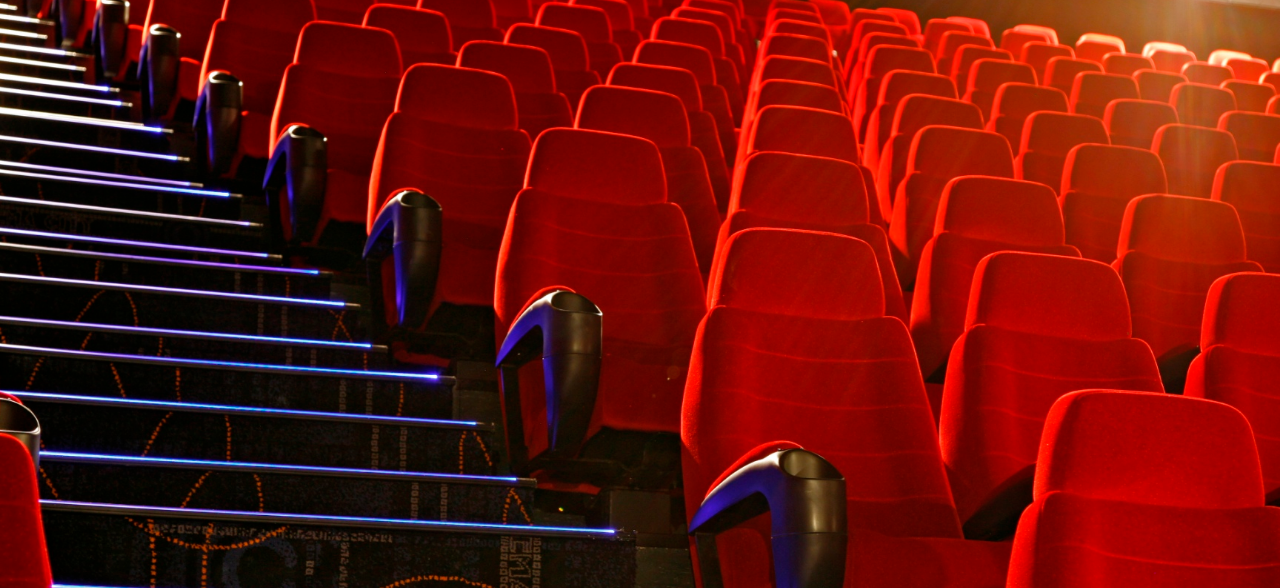
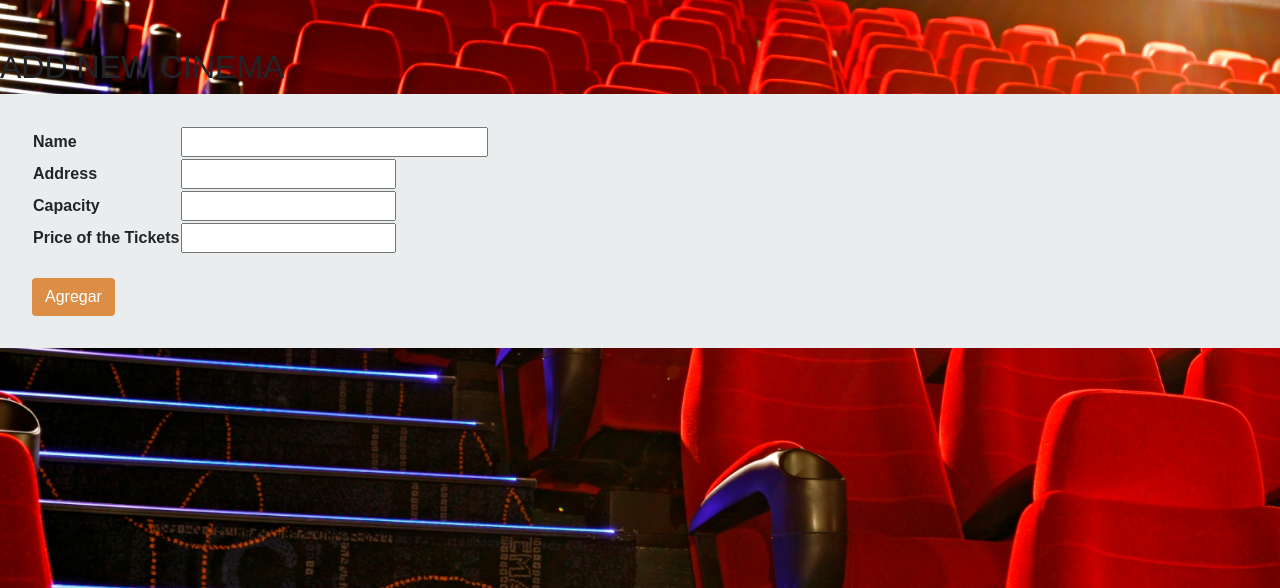
Before and after one commit to RodriSuarez/MoviePass, a PHP site: template Views/cinema-add.php in a window 1280 px wide. Shown: the part 56-644 px from the top of the page. Run offline with PHP 8.4, Linux system fonts and the light colour scheme; the template is opened without the code that fills it, so the values that code supplies are empty; some libraries are stand-ins or nearby versions.

Commit message:
Agrego add
add no anda

```diff
--- a/Config/Config.php
+++ b/Config/Config.php
@@ -3,6 +3,9 @@
 define("ROOT", dirname(__DIR__) . "\\");
 //Path to your project's root folder
 define("FRONT_ROOT", "\\MoviePass\\");
+/*
+define("ROOT_MANUAL","lab/MoviePass/");
+*/
 define("VIEWS_PATH", "Views\\");
 define("CSS_PATH", FRONT_ROOT.VIEWS_PATH . "css\\");
 define("JS_PATH", FRONT_ROOT.VIEWS_PATH . "js\\");
--- a/Controllers/cinemaController.php
+++ b/Controllers/cinemaController.php
@@ -14,6 +14,7 @@
 
         public function ShowAddView()
         {
+            $cinemaList=$this->cinemaDao->GetAll();
             require_once(VIEWS_PATH."cinema-add.php");
         }
 
--- a/Views/cinema-add.php
+++ b/Views/cinema-add.php
@@ -1,6 +1,52 @@
 <?php require_once('nav.php'); ?>
+
 <main class="py-5">
      <section id="listado" class="mb-5">
+        <div class="content">
+        	<div id="comments" >
+        <h2>ADD NEW CINEMA</h2>
+        <form action=" <?php echo FRONT_ROOT."Cinema/Add" ?>" method="GET"  style="background-color: #EAEDED;padding: 2rem !important;">
+          <table>
+
+              <tr>
+              	   <!--  private $name;
+        private $address;
+        private $capacity;
+        private $priceTicket;!-->
+                <th>Name</th>
+                 <td>
+                  <input type="text" name="name" size="30" required>
+                </td>
+
+             </tr>
+             <tr>
+                <th>Address</th>
+            <td>
+                  <input type="text" name="address" size="20" required>
+                </td>
+            </tr>
+            <tr>
+                <th>Capacity</th>
+                <td>
+                  <input type="number" name="capacity" size="20" required>
+                </td>
+                </tr>
+                <tr>
+                <th>Price of the Tickets</th>
+                <td>
+                  <input type="number" name="priceTicket" size="10" required>
+                </td>
+              </tr>
+              </table>
+          <br>
+          <div>
+            <input type="submit" class="btn" value="Agregar" style="background-color:#DC8E47;color:white;"/>
+          </div>
+        </form>
+      </div>
+    </div>
+
+
         <!--  AGREGAR COSITAS LINDAS -> !-->
      </section>
 </main>
--- a/Views/nav.php
+++ b/Views/nav.php
@@ -10,7 +10,7 @@
         <a class="nav-link" href="<?= FRONT_ROOT?>">Home <span class="sr-only">(current)</span></a>
       </li>
       <li class="nav-item">
-        <a class="nav-link" href="<?= FRONT_ROOT .'\Cinema\ShowListView'?>">Add Cinema</a>
+        <a class="nav-link" href="<?= 'Cinema\ShowAddView'?>">Add Cinema</a>
         </li><li class="nav-item">
         <a class="nav-link" href="<?= 'Cinema\ShowListView' ?>">List Cinema</a>
       </li></li><li class="nav-item">
```
Also changed, not shown: Data/cinema.json (+27 -20 lines), Views/index.php (deleted).
